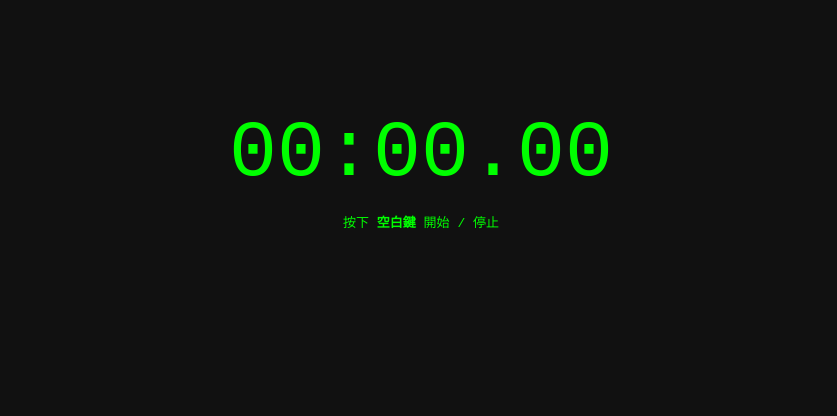
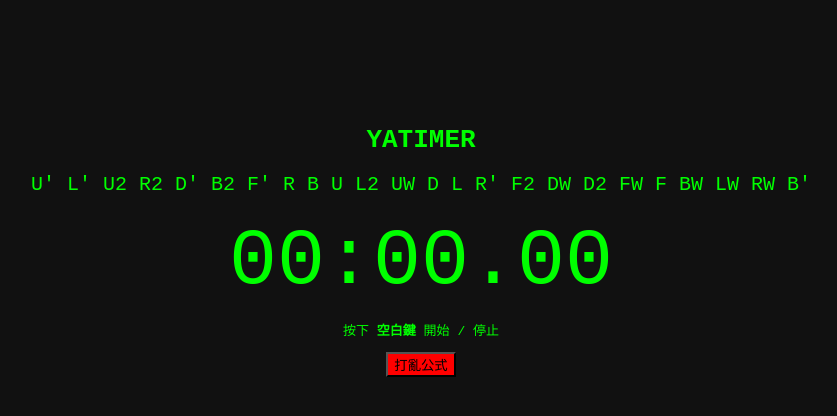
Before and after one commit to yangycl/Yatimer, a website: page index.html in a window 1280 px wide. Shown: the whole page, without its empty margins (219-1056 px from the left). Drawn offline with nearby package versions, Linux system fonts and the light colour scheme.

Commit message:
增加打亂公式

```diff
--- a/index.html
+++ b/index.html
@@ -19,8 +19,17 @@
     </style>
 </head>
 <body>
+    <h1>YATIMER</h1>
+    <div id="scramble" style="font-size: 20px; margin-bottom: 20px;">按下打亂公式</div>
     <div id="timer">00:00.00</div>
     <p>按下 <strong>空白鍵</strong> 開始 / 停止</p>
+    <button onclick="
+        SC = shuffleArray(['U', 'U\'', 'U2', 'UW', 'R', 'R\'', 'R2', 'RW', 'D', 'D\'', 'D2', 'DW', 'L', 'L\'', 'L2', 'LW', 'F', 'F\'', 'F2', 'FW', 'B', 'B\'', 'B2', 'BW']);
+        $('#scramble').text(SC.join(' '));
+        " style="background-color: red; color: black;">
+        打亂公式
+    </button>
+    <br><br>
     <ul>
 
     </ul>
--- a/index.js
+++ b/index.js
@@ -34,3 +34,15 @@ $(document).on('keydown', (e) => {
         }
     }
 });
+//打亂公式
+function shuffleArray(array) {
+    for (let i = array.length - 1; i > 0; i--) {
+        const j = Math.floor(Math.random() * (i + 1));
+        [array[i], array[j]] = [array[j], array[i]];
+    }
+    return array;
+}
+//wca公式
+var SC = shuffleArray(["U", "U'", "U2", "UW", "R", "R'", "R2", "RW", "D", "D'", "D2", "DW", "L", "L'", "L2", "LW", "F", "F'", "F2", "FW", "B", "B'", "B2", "BW"]);
+//顯示公式
+$('#scramble').text(SC.join(' '));
```
Also changed, not shown: index.ts (+12 -0 lines).
